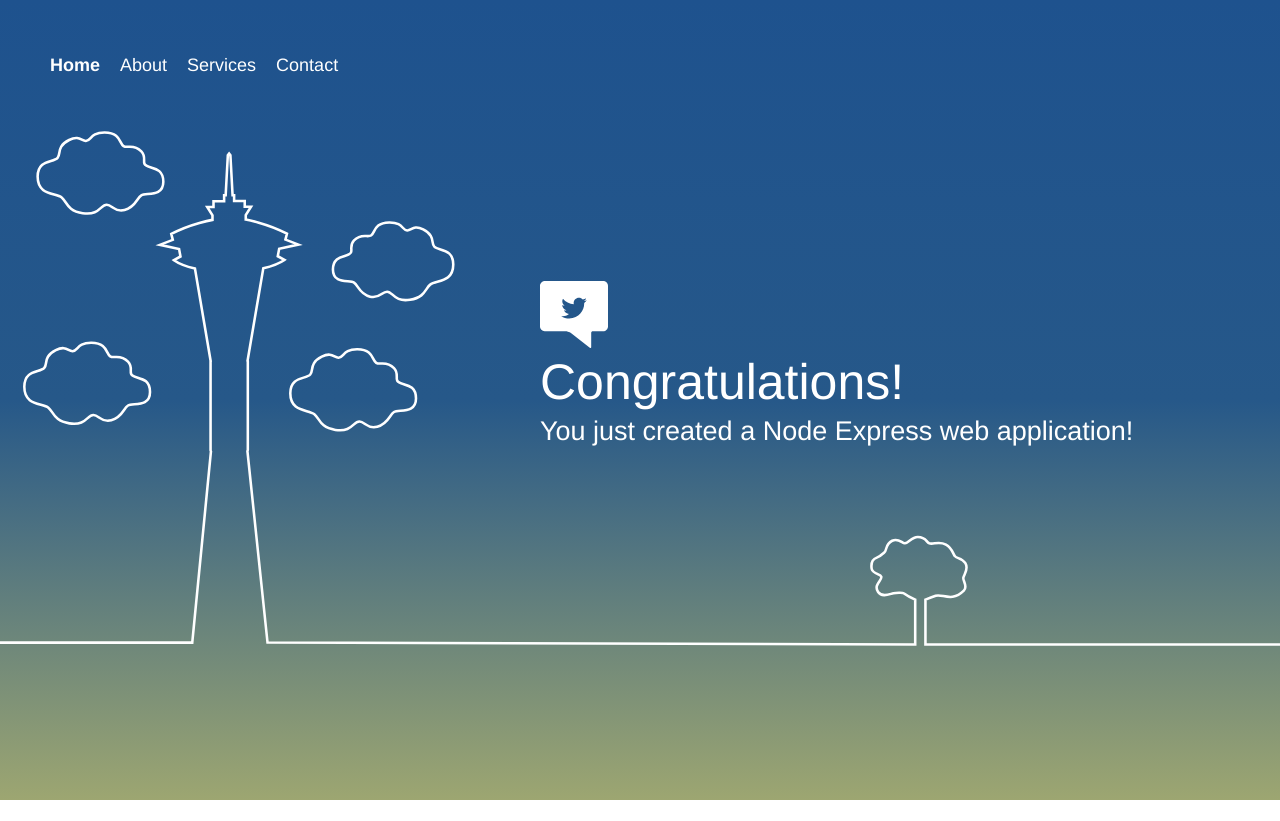
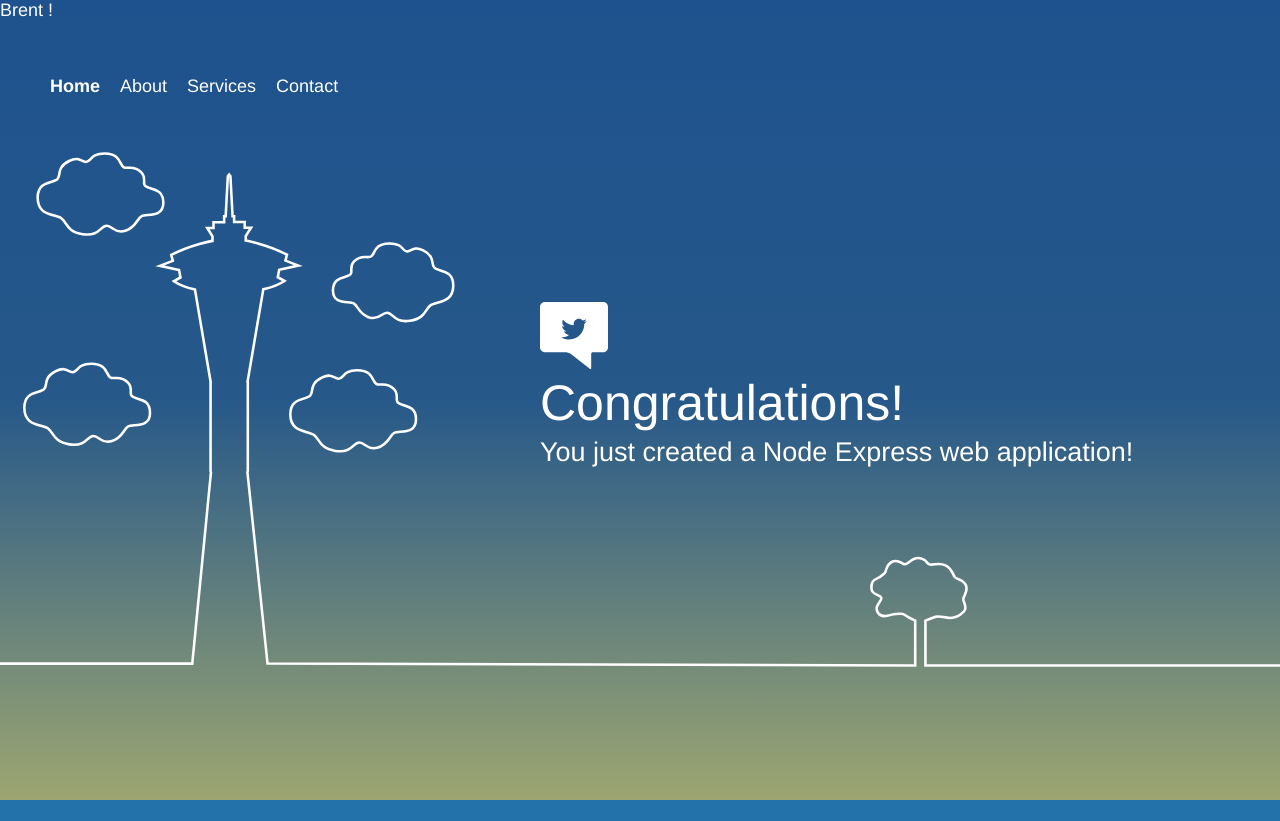
Before and after one commit to brenthagen/aws-dev-day, a website: page public/index.html in a window 1280 px wide. Before the commit the page ends 800 px from the top, so only its background shows below. Drawn offline with Linux system fonts and the light colour scheme.

Commit message:
Change index.html to indicate Brent made a change

```diff
--- a/public/index.html
+++ b/public/index.html
@@ -10,6 +10,7 @@
 </head>
 
 <body class="">
+    <div>Brent !</div>
     <div class="wrapper">
         <div class="graphics">
             <div class="tower">
```
